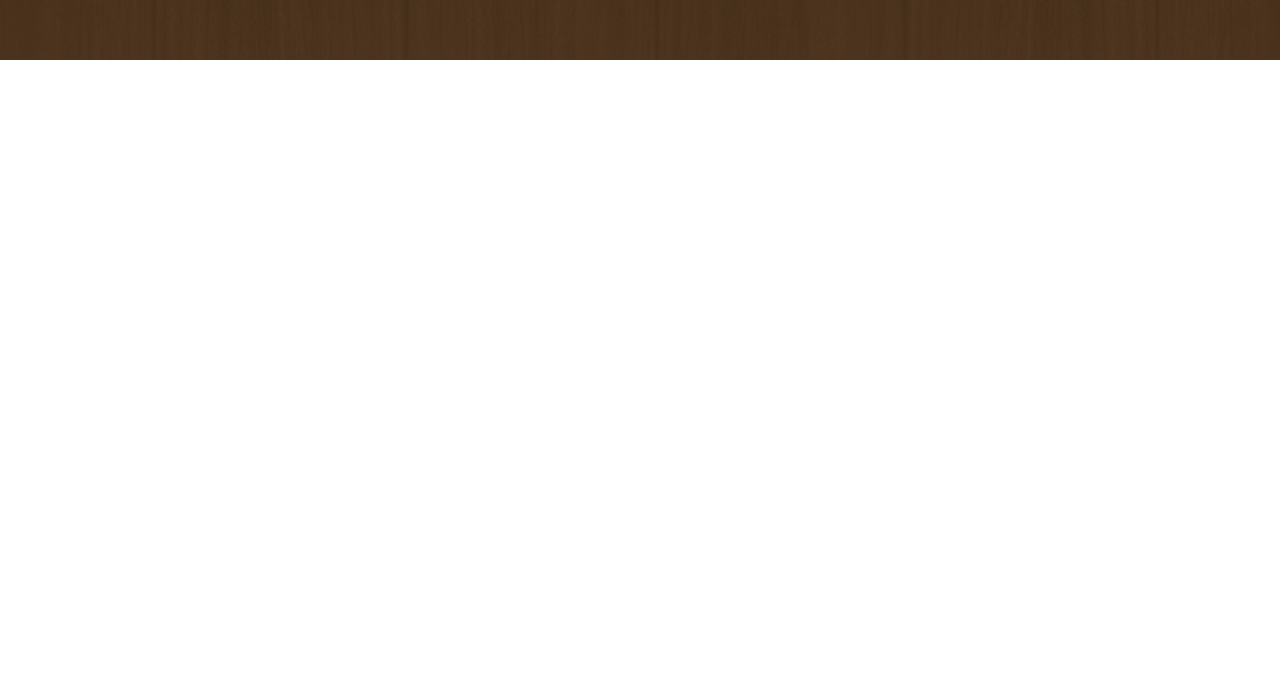
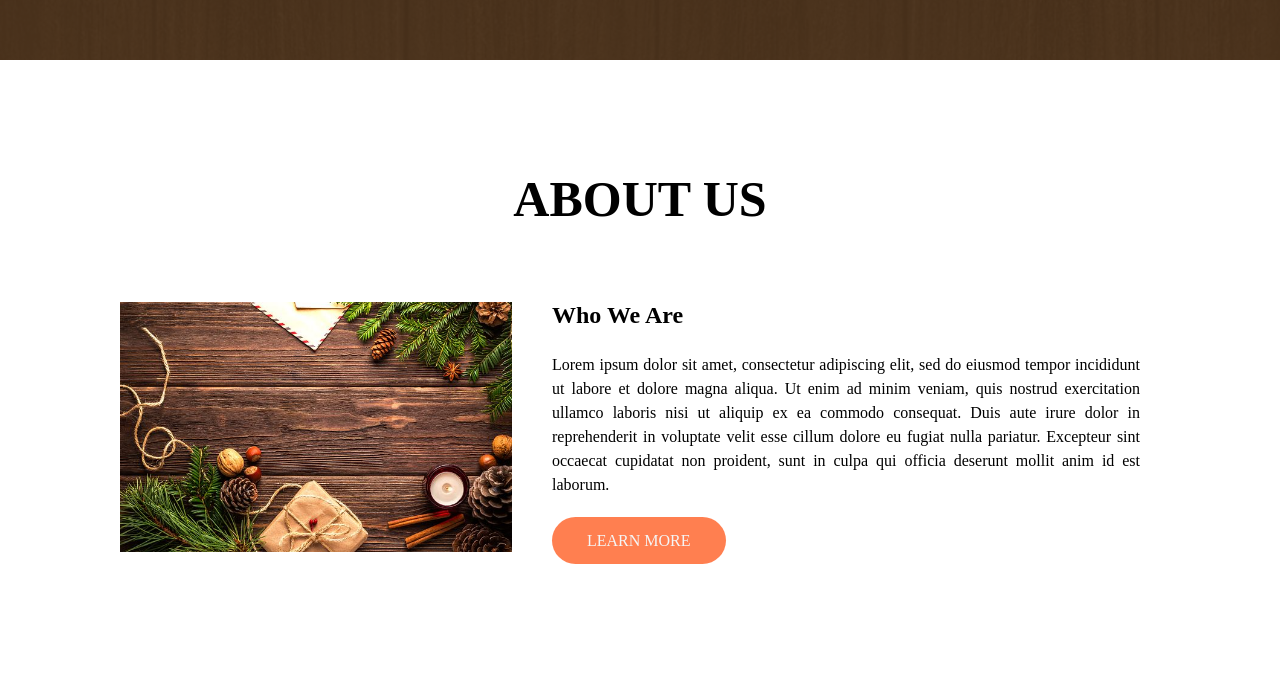
Before and after one commit to fzahoor13/Capstone_1, a plain HTML site: page index.html in a window 1280 px wide. Shown: the part 740-1422 px from the top of the page. Before the commit the page ends 800 px from the top, so only its background shows below. Drawn offline with Linux system fonts and the light colour scheme.

Commit message:
about us area added to main page

```diff
--- a/css/style.css
+++ b/css/style.css
@@ -108,7 +108,6 @@ section p{
 	font-size: 65px;
 	font-family: 'Trebuchet MS', 'Lucida Sans Unicode', 'Lucida Grande', 'Lucida Sans', Arial, sans-serif;
 }
-
 .banner-area h4{
 	margin-bottom: 40px;
 	font-size: 25px;
@@ -123,7 +122,56 @@ section p{
 	text-decoration: none;
 	text-transform: uppercase;
 }
+/* aBOUT AREA*/
+ul.about-content{
+	width: 100%;
+	display: flex;
+	flex-flow:row-wrap ;
+	justify-content: center;
+	list-style: none;
+}
+.about-content li{
+	padding: 20px;
+	height: 290px;
+	background-clip: content-box;
+	background-size: cover;
+	background-position: center;
+}
 
+.about-left{
+	flex-basis: 40%;
+	background-image: url(../images/about_img.jpg);
+}
+.about-right{
+	flex-basis: 60%
+}
+
+.about-right h2{
+	margin-bottom: 4%;
+}
+.about-btn{
+	padding: 15px 35px;
+	background: coral;
+	border-radius: 50px;
+	text-transform: uppercase;
+	color: whitesmoke;
+	text-decoration: none;
+}
+
+.about-area p{
+	max-width: 800px;
+	margin-bottom: 35px;
+	line-height: 1.5;
+	text-align: left;
+	padding-left: 0;
+	text-align: justify;
+}
+
+.section-title{
+	text-transform: uppercase;
+	font-size: 50px;
+	margin-bottom: 5%;
+}
 @media(max-width:1000px){
 	header{
 		padding: 20px 50px;
--- a/index.html
+++ b/index.html
@@ -30,7 +30,18 @@
                 </ul>
             </h4>
             <a href="#" class="banner-btn">SHOP NOW</a>
+        </section>
 
+        <section class="about-area" id="about">
+            <h3 class="section-title">About Us</h3>
+            <ul class="about-content">
+                <li class="about-left"></li>
+                <li class="about-right">
+                    <h2>Who We Are</h2>
+                    <p>Lorem ipsum dolor sit amet, consectetur adipiscing elit, sed do eiusmod tempor incididunt ut labore et dolore magna aliqua. Ut enim ad minim veniam, quis nostrud exercitation ullamco laboris nisi ut aliquip ex ea commodo consequat. Duis aute irure dolor in reprehenderit in voluptate velit esse cillum dolore eu fugiat nulla pariatur. Excepteur sint occaecat cupidatat non proident, sunt in culpa qui officia deserunt mollit anim id est laborum.</p>
+                    <a href="" class="about-btn">Learn More</a>
+                </li>
+            </ul>
         </section>
     </body>
 </html>
```
Also changed, not shown: images/about_img.jpg (added).
